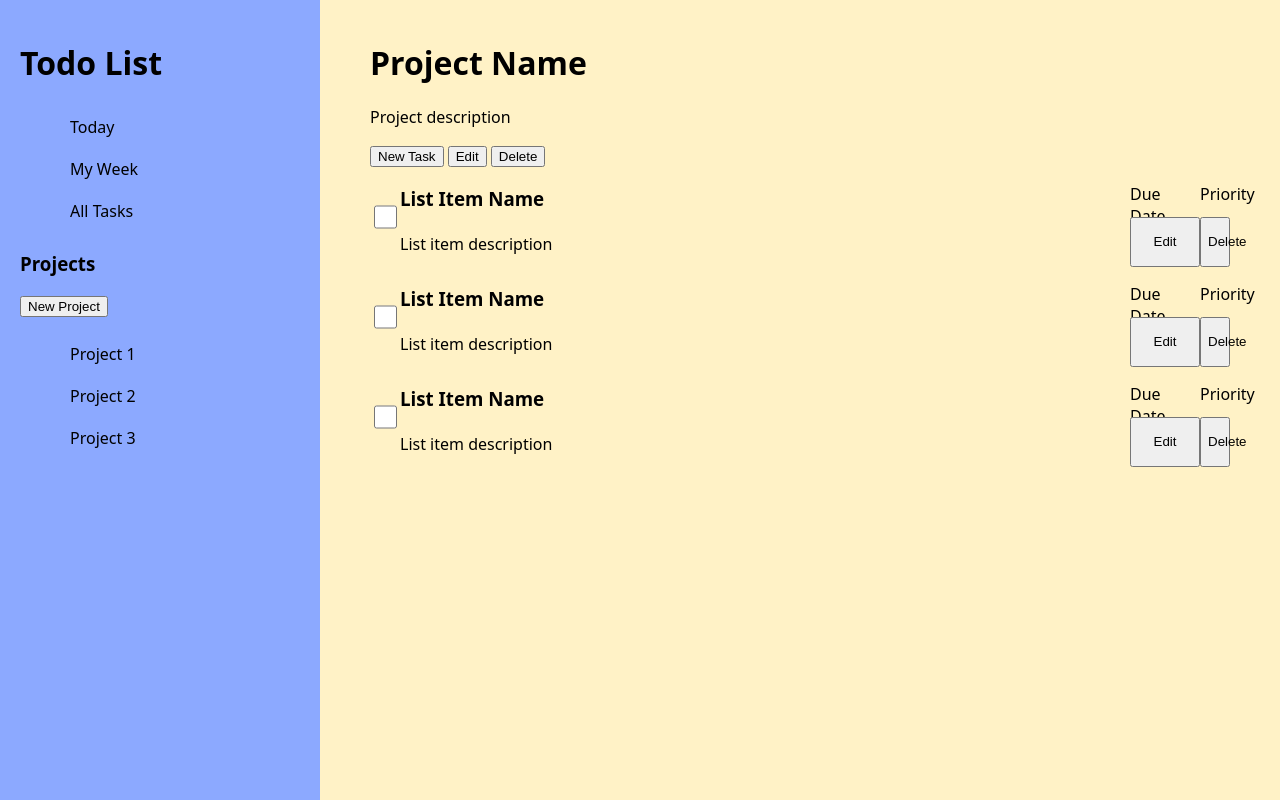
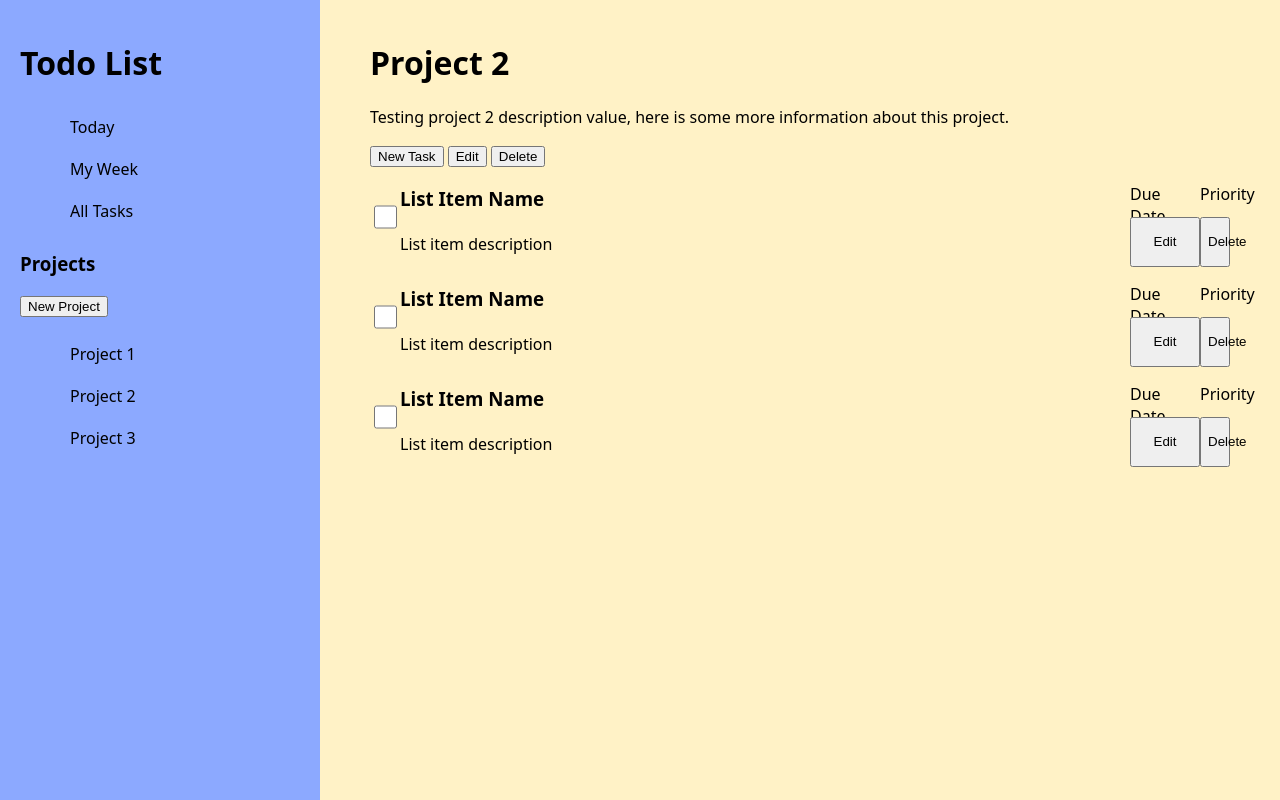
Before and after one commit to kyle2burt/todo-list, a website built with webpack: page src/template.html in a window 1280 px wide. Built offline with nearby package versions, Linux system fonts and the light colour scheme.

Commit message:
Add project info render functionality

```diff
--- a/src/index.js
+++ b/src/index.js
@@ -1,7 +1,7 @@
 import "./styles.css";
 import { Project } from "./project.js";
 import { Todo } from "./todo.js";
-import { drawProjects } from "./render.js";
+import { drawProjects, drawSelectedProject } from "./render.js";
 
 
 console.log('hello world');
@@ -9,7 +9,7 @@ console.log('hello world');
 const projectList = [];
 
 const project1 = new Project('Project 1', 'Testing project 1 description value');
-const project2 = new Project('Project 2', 'Testing project 2 description value');
+const project2 = new Project('Project 2', 'Testing project 2 description value, here is some more information about this project.');
 const project3 = new Project('Project 3', 'Testing project 3 description value');
 
 projectList.push(project1);
@@ -17,3 +17,5 @@ projectList.push(project2);
 projectList.push(project3);
 
 drawProjects(projectList);
+
+drawSelectedProject(project2);
--- a/src/render.js
+++ b/src/render.js
@@ -1,5 +1,5 @@
 const projectList = document.querySelector("#project-list");
-const projectHead = document.querySelector(".project-head");
+const projectHead = document.querySelector("#project-info");
 const todoList = document.querySelector(".list");
 
 
@@ -12,5 +12,21 @@ function drawProjects(projects) {
     });
 }
 
+function drawSelectedProject(project) {
+    const projectName = document.createElement('h1');
+    const projectDescription = document.createElement('p');
 
-export { drawProjects };
+    projectName.textContent = project.name;
+    projectDescription.textContent = project.description;
+
+    projectHead.appendChild(projectName);
+    projectHead.appendChild(projectDescription);
+
+}
+
+function drawProjectTodos(project) {
+
+}
+
+
+export { drawProjects, drawSelectedProject };
--- a/src/template.html
+++ b/src/template.html
@@ -27,8 +27,10 @@
     </div>
     <div class="main">
         <div class="project-head">
-            <h1>Project Name</h1>
-            <p>Project description</p>
+            <div id="project-info">
+                <!-- <h1>Project Name</h1>
+                <p>Project description</p> -->
+            </div>
             <button>New Task</button>
             <button>Edit</button>
             <button>Delete</button>
```
